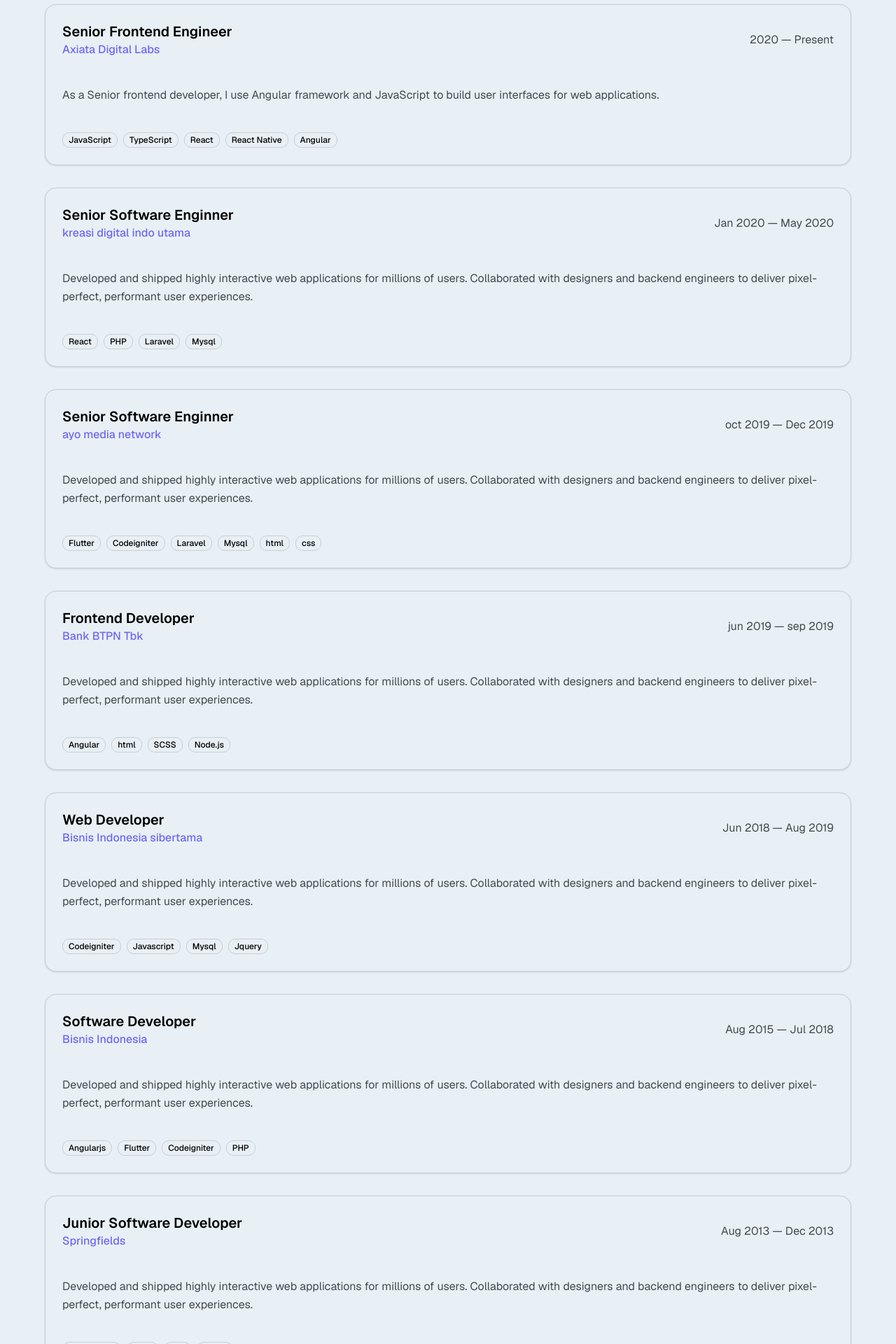
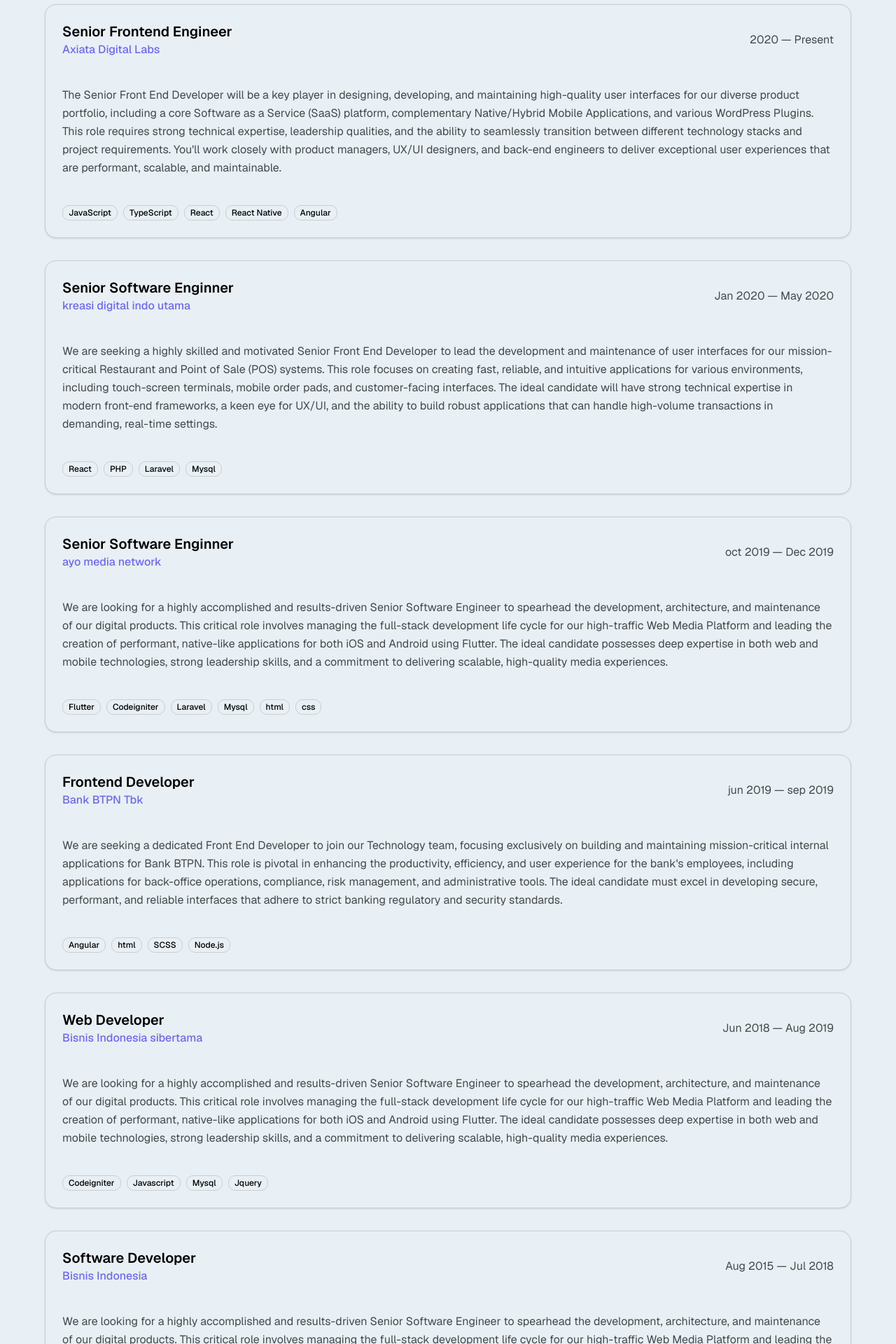
Before and after one commit to dedikusniadi2026/portofolio-, a Next.js app: page / in a window 1280 px wide. Shown: the part 1560-3480 px from the top of the page at 70% size. Built offline with nearby package versions, Linux system fonts and the light colour scheme.

Commit message:
add data

```diff
--- a/app/page.tsx
+++ b/app/page.tsx
@@ -368,7 +368,7 @@ export default function HomePage() {
                 <p className="text-muted-foreground">2020 — Present</p>
               </div>
               <p className="text-muted-foreground leading-relaxed">
-               As a  Senior frontend developer, I use Angular framework and JavaScript to build user interfaces for web applications.
+               The Senior Front End Developer will be a key player in designing, developing, and maintaining high-quality user interfaces for our diverse product portfolio, including a core Software as a Service (SaaS) platform, complementary Native/Hybrid Mobile Applications, and various WordPress Plugins. This role requires strong technical expertise, leadership qualities, and the ability to seamlessly transition between different technology stacks and project requirements. You'll work closely with product managers, UX/UI designers, and back-end engineers to deliver exceptional user experiences that are performant, scalable, and maintainable.
               </p>
               <div className="flex flex-wrap gap-2 mt-4">
                 <Badge variant="outline">JavaScript</Badge>
@@ -388,8 +388,7 @@ export default function HomePage() {
                 <p className="text-muted-foreground">Jan 2020 — May 2020</p>
               </div>
               <p className="text-muted-foreground leading-relaxed">
-                Developed and shipped highly interactive web applications for millions of users. Collaborated with
-                designers and backend engineers to deliver pixel-perfect, performant user experiences.
+               We are seeking a highly skilled and motivated Senior Front End Developer to lead the development and maintenance of user interfaces for our mission-critical Restaurant and Point of Sale (POS) systems. This role focuses on creating fast, reliable, and intuitive applications for various environments, including touch-screen terminals, mobile order pads, and customer-facing interfaces. The ideal candidate will have strong technical expertise in modern front-end frameworks, a keen eye for UX/UI, and the ability to build robust applications that can handle high-volume transactions in demanding, real-time settings.
               </p>
               <div className="flex flex-wrap gap-2 mt-4">
                 <Badge variant="outline">React</Badge>
@@ -408,8 +407,7 @@ export default function HomePage() {
                 <p className="text-muted-foreground">oct 2019 — Dec 2019</p>
               </div>
               <p className="text-muted-foreground leading-relaxed">
-                Developed and shipped highly interactive web applications for millions of users. Collaborated with
-                designers and backend engineers to deliver pixel-perfect, performant user experiences.
+                We are looking for a highly accomplished and results-driven Senior Software Engineer to spearhead the development, architecture, and maintenance of our digital products. This critical role involves managing the full-stack development life cycle for our high-traffic Web Media Platform and leading the creation of performant, native-like applications for both iOS and Android using Flutter. The ideal candidate possesses deep expertise in both web and mobile technologies, strong leadership skills, and a commitment to delivering scalable, high-quality media experiences.
               </p>
               <div className="flex flex-wrap gap-2 mt-4">
                 <Badge variant="outline">Flutter</Badge>
@@ -430,8 +428,7 @@ export default function HomePage() {
                 <p className="text-muted-foreground">jun 2019 — sep 2019</p>
               </div>
               <p className="text-muted-foreground leading-relaxed">
-                Developed and shipped highly interactive web applications for millions of users. Collaborated with
-                designers and backend engineers to deliver pixel-perfect, performant user experiences.
+                We are seeking a dedicated Front End Developer to join our Technology team, focusing exclusively on building and maintaining mission-critical internal applications for Bank BTPN. This role is pivotal in enhancing the productivity, efficiency, and user experience for the bank's employees, including applications for back-office operations, compliance, risk management, and administrative tools. The ideal candidate must excel in developing secure, performant, and reliable interfaces that adhere to strict banking regulatory and security standards.
               </p>
               <div className="flex flex-wrap gap-2 mt-4">
                 <Badge variant="outline">Angular</Badge>
@@ -450,8 +447,7 @@ export default function HomePage() {
                 <p className="text-muted-foreground">Jun 2018 — Aug 2019</p>
               </div>
               <p className="text-muted-foreground leading-relaxed">
-                Developed and shipped highly interactive web applications for millions of users. Collaborated with
-                designers and backend engineers to deliver pixel-perfect, performant user experiences.
+               We are looking for a highly accomplished and results-driven Senior Software Engineer to spearhead the development, architecture, and maintenance of our digital products. This critical role involves managing the full-stack development life cycle for our high-traffic Web Media Platform and leading the creation of performant, native-like applications for both iOS and Android using Flutter. The ideal candidate possesses deep expertise in both web and mobile technologies, strong leadership skills, and a commitment to delivering scalable, high-quality media experiences.
               </p>
               <div className="flex flex-wrap gap-2 mt-4">
                 <Badge variant="outline">Codeigniter</Badge>
@@ -470,8 +466,7 @@ export default function HomePage() {
                 <p className="text-muted-foreground">Aug 2015 — Jul 2018</p>
               </div>
               <p className="text-muted-foreground leading-relaxed">
-                Developed and shipped highly interactive web applications for millions of users. Collaborated with
-                designers and backend engineers to deliver pixel-perfect, performant user experiences.
+                We are looking for a highly accomplished and results-driven Senior Software Engineer to spearhead the development, architecture, and maintenance of our digital products. This critical role involves managing the full-stack development life cycle for our high-traffic Web Media Platform and leading the creation of performant, native-like applications for both iOS and Android using Flutter. The ideal candidate possesses deep expertise in both web and mobile technologies, strong leadership skills, and a commitment to delivering scalable, high-quality media experiences.
               </p>
               <div className="flex flex-wrap gap-2 mt-4">
                 <Badge variant="outline">Angularjs</Badge>
@@ -490,8 +485,7 @@ export default function HomePage() {
                 <p className="text-muted-foreground">Aug 2013 — Dec 2013</p>
               </div>
               <p className="text-muted-foreground leading-relaxed">
-                Developed and shipped highly interactive web applications for millions of users. Collaborated with
-                designers and backend engineers to deliver pixel-perfect, performant user experiences.
+                The Junior Software Engineer will be a foundational member of the development team, contributing to the design, development, and maintenance of critical software systems for the Corruption Eradication Commission (KPK - Komisi Pemberantasan Korupsi). This role focuses on supporting the KPK's mission by building and securing internal applications, data management tools, investigative support systems, and public service portals. The ideal candidate is highly motivated, eager to learn best practices in secure and scalable development, and possesses a strong sense of integrity and commitment to anti-corruption efforts.
               </p>
               <div className="flex flex-wrap gap-2 mt-4">
                 <Badge variant="outline">Codeigniter</Badge>
```
